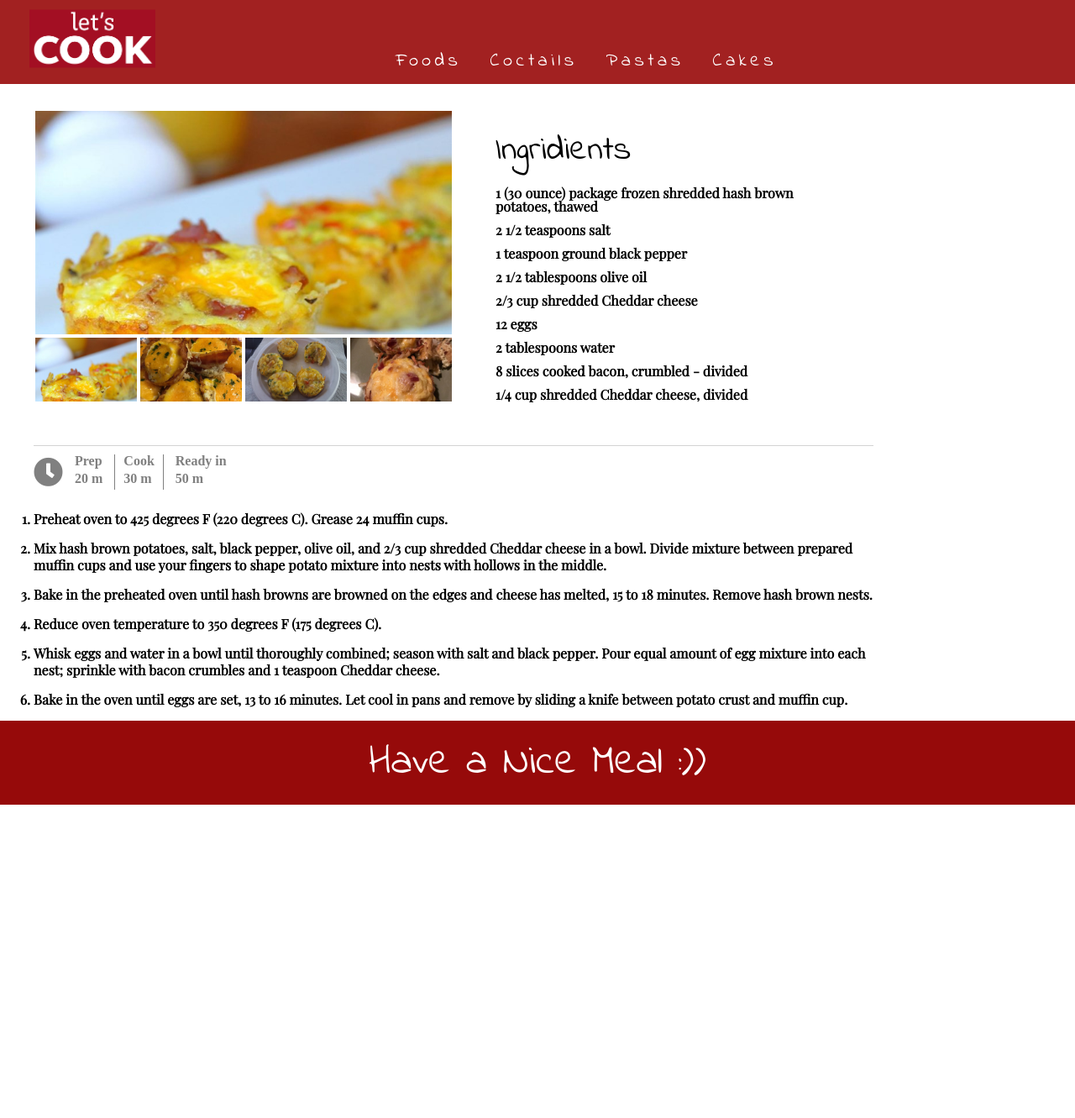
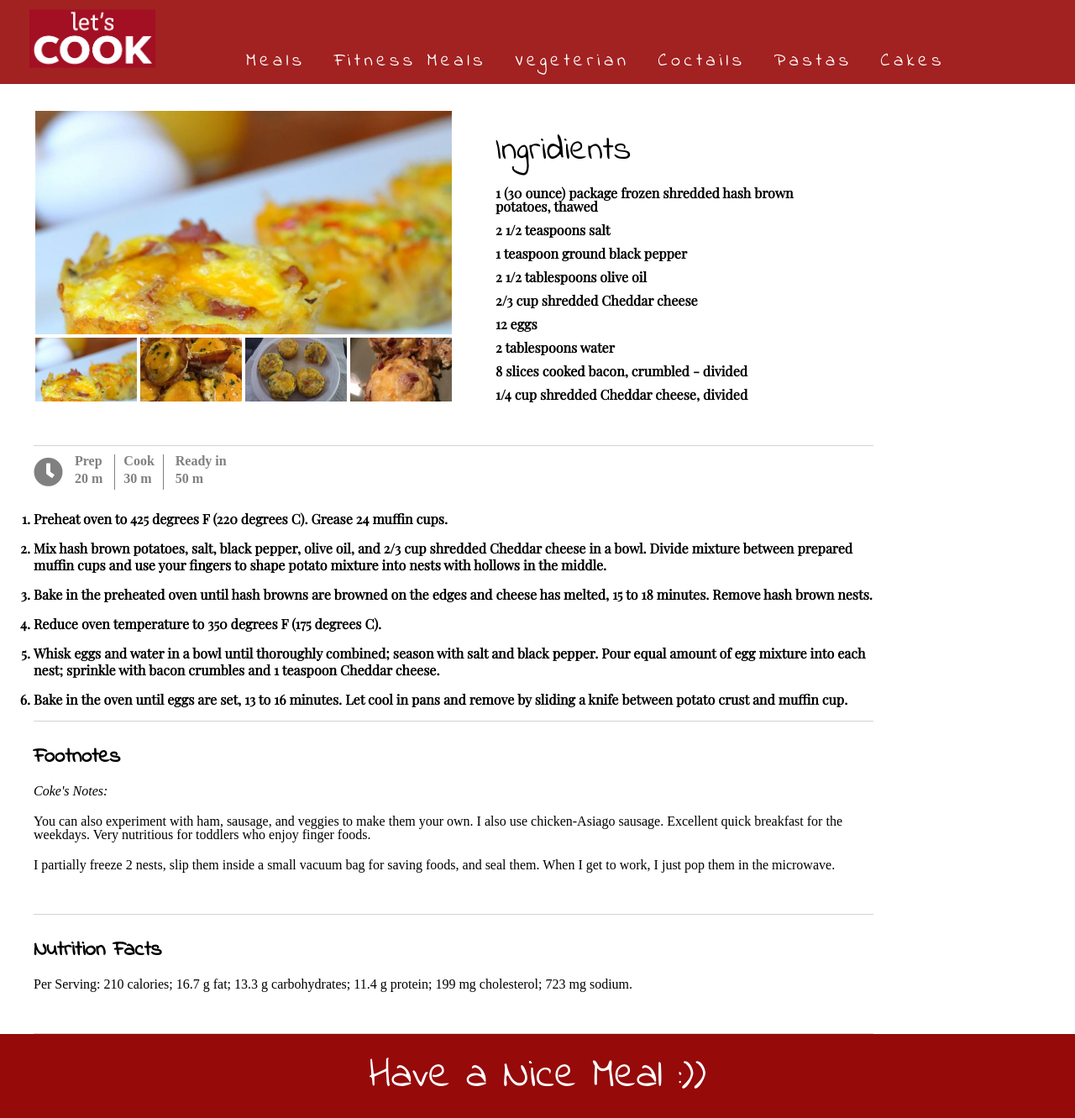
Before and after one commit to anargahramanov/Practice, a plain HTML site: page 03.03.2018/birdscup.html in a window 1280 px wide. Shown: the whole page at 84% size. Before the commit the page ends 958 px from the top, so only its background shows below. Drawn offline with nearby package versions, Linux system fonts and the light colour scheme.

Commit message:
lets cook start

```diff
--- a/03.03.2018/birdscup.html
+++ b/03.03.2018/birdscup.html
@@ -10,7 +10,7 @@
     <link rel="stylesheet" href="https://cdnjs.cloudflare.com/ajax/libs/meyer-reset/2.0/reset.min.css">
     <link href="https://use.fontawesome.com/releases/v5.0.8/css/all.css" rel="stylesheet">
     <link rel="stylesheet" href="css/style.css">
-    <title>Cook It</title>
+    <title>Let's Cook It</title>
 </head>
 
 <body>
@@ -26,7 +26,13 @@
                 <div id="navMenu">
                     <ul>
                         <li>
-                            <a href="">Foods</a>
+                            <a href="">Meals</a>
+                        </li>
+                        <li>
+                            <a href="">Fitness Meals</a>
+                        </li>
+                        <li>
+                            <a href="">Vegeterian</a>
                         </li>
                         <li>
                             <a href="">Coctails</a>
@@ -110,6 +116,20 @@
                             <li>Bake in the oven until eggs are set, 13 to 16 minutes. Let cool in pans and remove by sliding
                                 a knife between potato crust and muffin cup.</li>
                         </ol>
+                        <div id="footNotes">
+                            <h3>Footnotes</h3>
+                            <h4>Coke's Notes:</h4>
+                            <p>You can also experiment with ham, sausage, and veggies to make them your own. I also use chicken-Asiago
+                                sausage. Excellent quick breakfast for the weekdays. Very nutritious for toddlers who enjoy
+                                finger foods.</p>
+                            <p>I partially freeze 2 nests, slip them inside a small vacuum bag for saving foods, and seal them.
+                                When I get to work, I just pop them in the microwave.</p>
+                        </div>
+                        <div id="facts">
+                            <h3>Nutrition Facts</h3>
+                            <p>Per Serving: 210 calories; 16.7 g fat; 13.3 g carbohydrates; 11.4 g protein; 199 mg cholesterol;
+                                723 mg sodium.</p>
+                        </div>
                     </div>
                 </div>
             </div>
--- a/03.03.2018/css/style.css
+++ b/03.03.2018/css/style.css
@@ -1,3 +1,6 @@
+/* *p{
+    font-family: 'Playfair Display', serif;
+} */
 
 *{
     box-sizing: border-box;
@@ -31,13 +34,13 @@
 }
 
 #navbar #navMenu ul {
-    margin-right: 300px;
+    margin-right: 100px;
 }
 
 #navbar #navMenu ul li{
     display: inline-block;
     padding: 0 15px;
-    line-height: 46px;
+    line-height: 47px;
     box-sizing: border-box;
     padding-top: 50px;
     border-bottom: 2px solid transparent;
@@ -59,12 +62,13 @@
 #body #bodyHeadPhoto{
     width: 100%;
     position: relative;
-    height: 450px;
+    height: 400px;
     overflow: hidden;
+    margin-top: 2px;
 }
 
 #body #bodyHeadPhoto img{
-    bottom: -120px;
+    bottom: -146px;
     width: 100%;
     position: absolute;
 }
@@ -234,4 +238,29 @@
 
 #sectionDown #directions ol{
     list-style: decimal;
+    border-bottom: 1px solid lightgray;
 }
+
+#footNotes, #facts{
+    padding: 30px 0;
+    border-bottom: 1px solid lightgray;
+}
+
+#footNotes h3, #footNotes h4, #facts h3{
+    margin-bottom: 20px;
+}
+
+#footNotes h3, #facts h3{
+    font-size: 25px;
+    font-weight: bold;
+    font-family: 'Indie Flower', cursive;
+}
+
+#footNotes h4{
+    font-style: italic;
+}
+
+#footNotes p, #facts p{
+    margin-bottom: 20px;
+    font-size: 16px;
+}
```
Also changed, not shown: 03.03.2018/index.html (+8 -2 lines).
